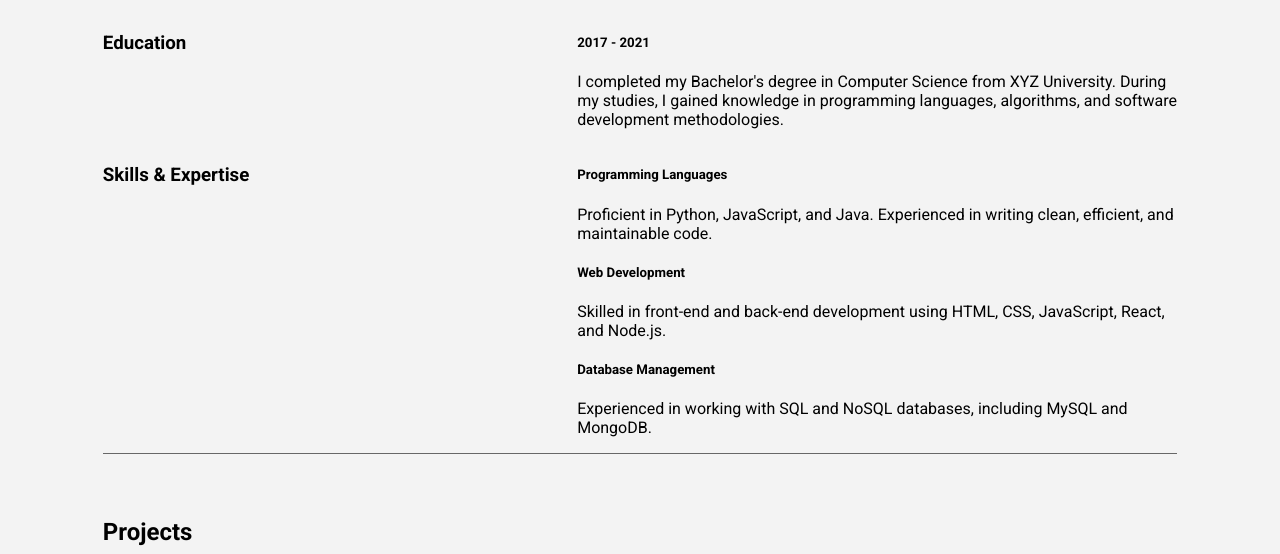
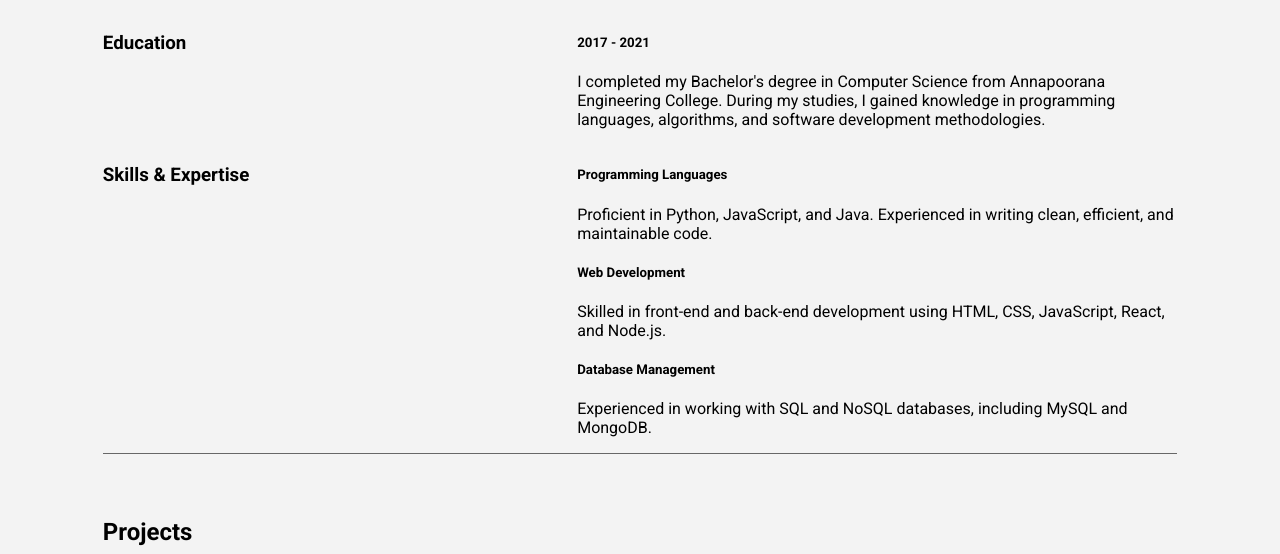
Before and after one commit to Hemanthkumaraec/my-portfolio, a plain HTML site: page index.html in a window 1280 px wide. Shown: the part 861-1415 px from the top of the page. Drawn offline with Linux system fonts and the light colour scheme.

Commit message:
clg name edit

```diff
--- a/index.html
+++ b/index.html
@@ -82,7 +82,7 @@
                     <div class="con">
                         <h5>2017 - 2021</h5>
                         <div class="para">
-                            <p>I completed my Bachelor's degree in Computer Science from XYZ University. During my
+                            <p>I completed my Bachelor's degree in Computer Science from Annapoorana Engineering College. During my
                                 studies,
                                 I gained knowledge in programming languages, algorithms, and software development
                                 methodologies.</p>
```
